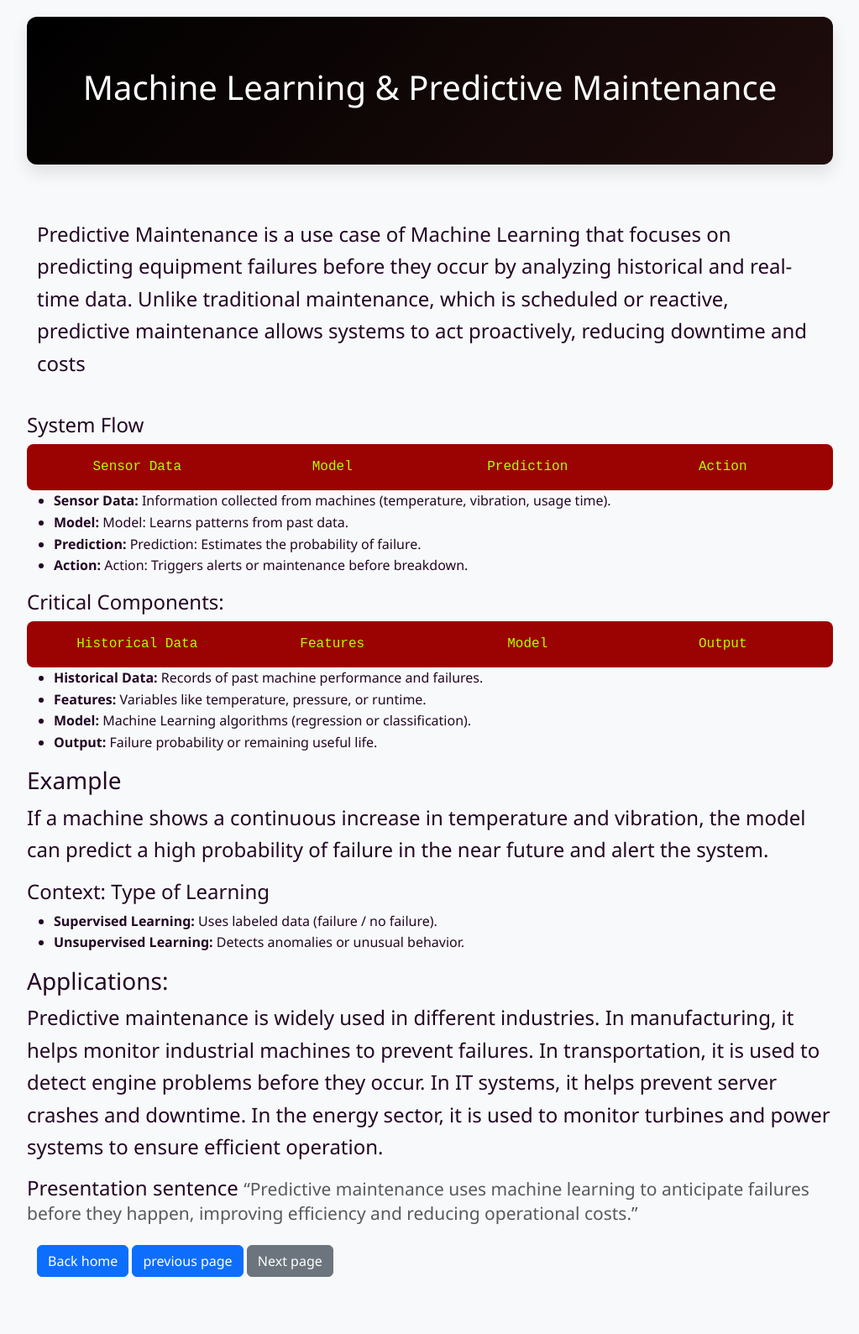
After one commit to angievelasquez-20/machinepython, a Flask app: page /thirdPage in a window 1280 px wide. The commit adds this page. Shown: the whole page at 84% size, without its empty margins (128-1151 px from the left). Run offline with Flask 3, Linux system fonts and the light colour scheme.

Commit message:
Add Bootstrap structure and base layout for predictive maintenance page

```diff
--- a/app.py
+++ b/app.py
@@ -16,6 +16,10 @@ def fisrtPage():
 @app.route('/secondPage')
 def actividadE():
     return render_template('caso1.html')
+
+@app.route('/thirdPage')
+def caso3():
+    return render_template('caso3.html')
 
 @app.route('/linearRegresion/', methods = ["GET","POST"])
 def calculatorGrade():
--- /dev/null
+++ b/static/outfit.css
@@ -0,0 +1,38 @@
+        :root {
+            --primary: #041e39;
+            --accent: #4bc2c2;
+            --bg: #f8f9fa;
+            --text: #230725;
+        }
+        body {
+            font-family: 'Segoe UI', system-ui, sans-serif;
+            line-height: 1.6;
+            color: var(--text);
+            max-width: 1000px;
+            margin: 0 auto;
+            padding: 20px;
+            background-color: var(--bg);
+        }
+        header {
+            text-align: center;
+            padding: 60px 30px;
+            background: linear-gradient(135deg, #000000 0%, #210d0d 100%);
+            color: rgb(255, 255, 255);
+            border-radius: 12px;
+            margin-bottom: 40px;
+            box-shadow: 0 10px 20px rgba(0,0,0,0.1);
+        }
+        .diseño {
+            background: #9b0202;
+            color: #aeff01;
+            padding: 15px;
+            border-radius: 8px;
+            text-align: center;
+            font-family: 'Courier New', Courier, monospace;
+        }
+        .Contexts {
+            display: grid;
+            grid-template-columns: 1fr 1fr;
+            gap: 20px;
+        }
+        @media (max-width: 768px) { .main-grid { grid-template-columns: 1fr; } }
--- /dev/null
+++ b/templates/caso3.html
@@ -0,0 +1,123 @@
+<!DOCTYPE html>
+<html lang="en">
+<head>
+    <meta charset="UTF-8">
+    <meta name="viewport" content="width=device-width, initial-scale=1.0">
+    <title>Machine Learning</title>
+
+    <!-- Bootstrap -->
+    <link href="https://cdn.jsdelivr.net/npm/bootstrap@5.3.8/dist/css/bootstrap.min.css" rel="stylesheet" integrity="sha384-sRIl4kxILFvY47J16cr9ZwB07vP4J8+LH7qKQnuqkuIAvNWLzeN8tE5YBujZqJLB" crossorigin="anonymous">
+
+    <link rel="stylesheet" href="{{url_for('static', filename='outfit.css')}}">
+
+</head>
+
+<body class="bg-light">
+
+    <header>
+    <h1>Machine Learning & Predictive Maintenance</h1>
+    </header>
+
+<div class="container py-4">
+
+    <p class="fs-4">
+      Predictive Maintenance is a use case of Machine Learning that focuses
+      on predicting equipment failures before they occur by analyzing
+      historical and real-time data. Unlike traditional maintenance, which
+      is scheduled or reactive, predictive maintenance allows systems to act
+      proactively, reducing downtime and costs
+    </p>
+</div>
+
+<h4>System Flow</h4>
+
+<div class="diseño">
+  <div class="container text-center">
+    <div class="row align-items-start">
+      <div class="col">
+        Sensor Data
+      </div>
+      <div class="col">
+        Model
+      </div>
+      <div class="col">
+        Prediction
+      </div>
+      <div class="col">
+        Action
+      </div>
+    </div>
+  </div>
+</div>
+    <ul>
+      <li><strong>Sensor Data:</strong> Information collected from machines (temperature, vibration, usage time).</li>
+      <li><strong>Model:</strong> Model: Learns patterns from past data.</li>
+      <li><strong>Prediction:</strong> Prediction: Estimates the probability of failure.</li>
+      <li><strong>Action:</strong> Action: Triggers alerts or maintenance before breakdown.</li>
+    </ul>
+
+    <h4>Critical Components:</h4>
+
+<div class="diseño">
+  <div class="container text-center">
+    <div class="row align-items-start">
+      <div class="col">
+        Historical Data
+      </div>
+      <div class="col">
+        Features
+      </div>
+      <div class="col">
+        Model
+      </div>
+      <div class="col">
+        Output
+      </div>
+    </div>
+  </div>
+</div>
+
+    <ul>
+      <li><strong>Historical Data:</strong> Records of past machine performance and failures.</li>
+      <li><strong>Features:</strong> Variables like temperature, pressure, or runtime.</li>
+      <li><strong>Model:</strong> Machine Learning algorithms (regression or classification).</li>
+      <li><strong>Output:</strong> Failure probability or remaining useful life.</li>
+    </ul>
+
+    <h3>Example</h3>
+    <p class="fs-4">
+      If a machine shows a continuous increase in temperature and vibration,
+      the model can predict a high probability of failure in the near future and alert the system.
+    </p>
+
+    <h4>Context: Type of Learning</h4>
+
+    <ul>
+        <li><strong>Supervised Learning:</strong> Uses labeled data (failure / no failure).</li>
+        <li><strong>Unsupervised Learning:</strong> Detects anomalies or unusual behavior.</li>
+    </ul>
+
+    <h3>Applications:</h3>
+
+    <p class="fs-4">
+      Predictive maintenance is widely used in different industries. In manufacturing, it helps monitor industrial machines to prevent failures.
+      In transportation, it is used to detect engine problems before they occur. In IT systems, it helps prevent server crashes and downtime.
+      In the energy sector, it is used to monitor turbines and power systems to ensure efficient operation.
+    </p>
+
+    <h4>
+     Presentation sentence
+     <small class="text-body-secondary">“Predictive maintenance uses machine learning to anticipate
+       failures before they happen, improving efficiency and reducing operational costs.”</small>
+    </h4>
+
+    <div class="container mt-4 mb-5">
+    <button onclick="window.location.href='/'" class="btn btn-primary">Back home</button>
+    <button onclick="window.location.href='/logisticRegression'" class="btn btn-primary">previous page</button>
+    <button onclick="window.location.href='/FirstPage'" class="btn btn-secondary">Next page</button>
+    </div>
+
+    <script src="https://cdn.jsdelivr.net/npm/bootstrap@5.3.8/dist/js/bootstrap.bundle.min.js" integrity="sha384-FKyoEForCGlyvwx9Hj09JcYn3nv7wiPVlz7YYwJrWVcXK/BmnVDxM+D2scQbITxI" crossorigin="anonymous"></script>
+</body>
+
+</html>
--- a/templates/home.html
+++ b/templates/home.html
@@ -21,6 +21,7 @@
     <li><a class="dropdown-item" href="/secondPage">Deep Dive: Reinforcement Learning</a></li>
     <li><a class="dropdown-item" href="/linearRegresion">Linear Regression</a></li>
     <li><a class="dropdown-item" href="/logisticRegression">Logistic Regression</a></li>
+    <li><a class="dropdown-item" href="/thirdPage">Predictive Maintenance</a></li>
 
   </ul>
 </div>
```
